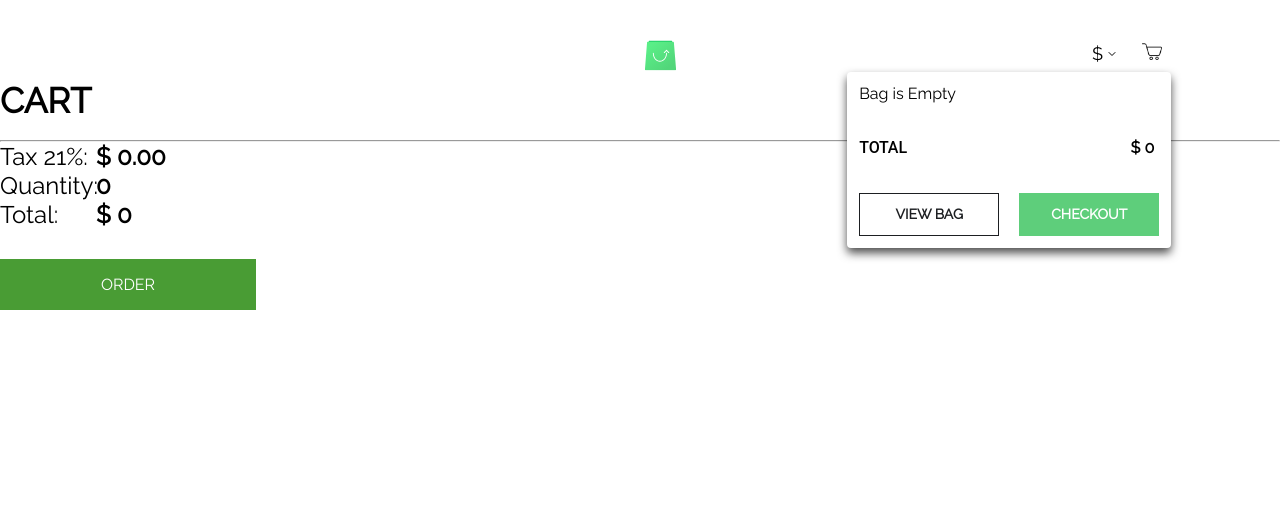
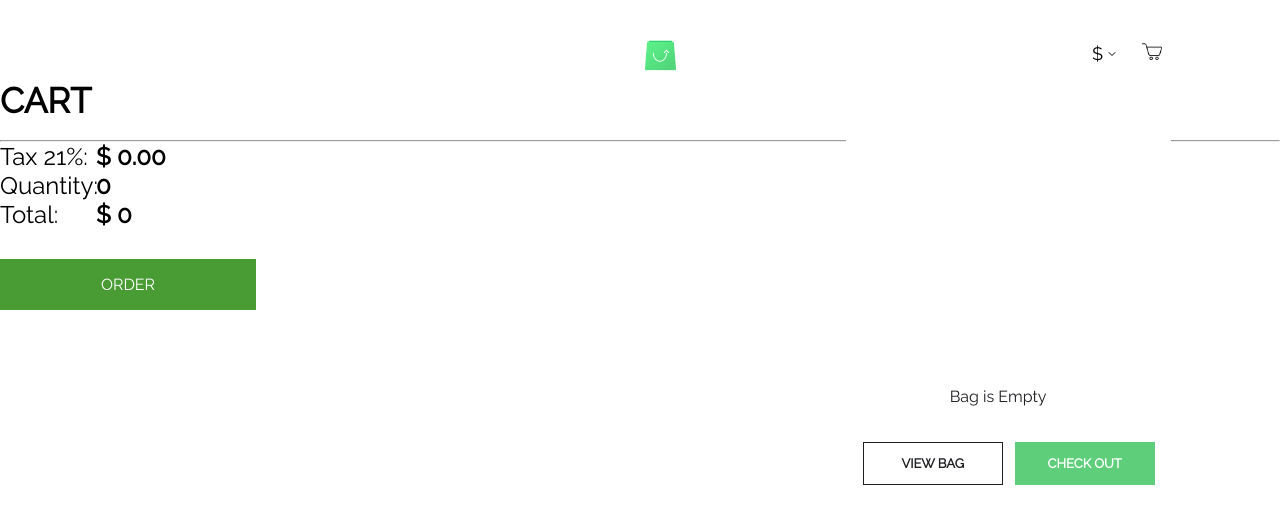
Before and after one commit to KemalDurukanMERT/Scandiweb-Test-Case, a React (Create React App) app in the folder test-case/: page /cart in a window 1280 px wide. Both pictures are taken after a click on the element 1152 px from the left and 50 px from the top of the page. Shown: the top 524 px of the page. Built offline with nearby package versions, Linux system fonts and the light colour scheme.

Commit message:
Some changes in styling

```diff
--- a/test-case/public/index.html
+++ b/test-case/public/index.html
@@ -14,6 +14,12 @@
     <link rel="preconnect" href="https://fonts.gstatic.com" crossorigin />
     <link
       href="https://fonts.googleapis.com/css2?family=Raleway&display=swap"
+      rel="stylesheet"
+    />
+    <link rel="preconnect" href="https://fonts.googleapis.com" />
+    <link rel="preconnect" href="https://fonts.gstatic.com" crossorigin />
+    <link
+      href="https://fonts.googleapis.com/css2?family=Roboto:wght@500&display=swap"
       rel="stylesheet"
     />
     <!--
--- a/test-case/src/Components/Navbar/MiniCart/MiniCart.css
+++ b/test-case/src/Components/Navbar/MiniCart/MiniCart.css
@@ -1,219 +1,351 @@
 .toggle__cart {
-  opacity: 1;
+  display: flex;
+  flex-direction: column;
+  justify-content: center;
+  align-items: center;
+  padding: 32px 16px;
+  gap: 32px;
+
   position: absolute;
   right: 5%;
-  top: 2rem;
-  overflow: hidden;
-  padding: 0.75rem;
-  border-radius: 0.25rem;
-  box-shadow: 0 5px 10px 0px rgba(0, 0, 0, .7);
+  top: 3.5rem;
+  background: white;
+  width: 325px;
+  height: 677px;
+
   z-index: 999;
-  background-color: white;
-  width: min-content;
 }
 
-.item {
-  padding-top: 7px;
-  color: none;
-  cursor: pointer;
+.frame12 {
+  display: flex;
+  flex-direction: column;
+  align-items: flex-start;
+  padding: 0px;
+  gap: 32px;
+
+  width: 293px;
+  height: 538px;
 }
 
-.item:hover {
-  color: var(--dropdown-click);
+.bag-header {
+  width: 118px;
+  height: 26px;
+
+  font-family: "Raleway";
+  font-style: normal;
+  font-size: 16px;
+  line-height: 160%;
+
+  text-align: right;
+
+  color: #1d1f22;
 }
 
-.mini-cart-item {
-  width: 100%;
-  min-height: 150px;
+.items {
   display: flex;
-  justify-content: space-between;
-  padding: 0px 0px;
-  margin:0;
-  text-transform: uppercase;
+  flex-direction: column;
+  align-items: flex-start;
+  padding: 0px;
+  gap: 40px;
+
+  width: 293px;
+  height: 420px;
+  overflow-y: scroll;
 }
 
-.mini-cart-item:not(:last-child) {
-  margin-bottom: 40px;
+.items::-webkit-scrollbar{
+  display: none;
 }
 
-.mini-cart-item__info .brand,
-.mini-cart-item__info .name {
+.frame9 {
+  display: flex;
+  flex-direction: row;
+  align-items: flex-start;
+  padding: 0px;
+  gap: 8px;
+
+  width: 293px;
+  height: 190px;
+}
+
+.frame8 {
+  display: flex;
+  flex-direction: row;
+  align-items: flex-start;
+  padding: 0px;
+  gap: 4px;
+
+  width: 164px;
+  height: 190px;
+}
+
+.frame7 {
+  display: flex;
+  flex-direction: column;
+  align-items: flex-start;
+  padding: 0px;
+  gap: 8px;
+
+  width: 136px;
+  height: 190px;
+}
+
+.frame3 {
+  display: flex;
+  flex-direction: column;
+  align-items: flex-start;
+  padding: 0px;
+  gap: 4px;
+
+  width: 136px;
+  height: 82px;
+}
+
+.name {
+  width: 136px;
+  height: 52px;
+
+  font-family: "Raleway";
+  font-style: normal;
   font-weight: 300;
   font-size: 16px;
   line-height: 160%;
-  margin-bottom: 0;
+
+  display: flex;
+  flex-direction: column;
+  justify-content: flex-start;
+
+  color: #1d1f22;
 }
 
-.mini-cart-item__info .price_value {
+.price {
+  width: 52px;
+  height: 26px;
+
+  font-family: "Raleway";
+  font-style: normal;
+  font-weight: 500;
+  font-size: 16px;
+  line-height: 160%;
+
+  text-align: right;
+
+  color: #1d1f22;
+}
+
+.attributes {
+  display: flex;
+  flex-direction: column;
+  align-items: flex-start;
+  padding: 0px;
+  gap: 8px;
+
+  width: 120px;
+  height: 48px;
+}
+
+.attribute-name {
+  width: 30px;
+  height: 16px;
+
+  font-family: "Raleway";
+  font-style: normal;
+  font-weight: 400;
+  font-size: 14px;
+  line-height: 16px;
+  display: flex;
+  align-items: center;
+
+  color: #1d1f22;
+}
+
+.attribute-list {
+  display: flex;
+  flex-direction: row;
+  align-items: flex-start;
+  padding: 0px;
+  gap: 8px;
+}
+
+.attribute-list_text-false {
+  box-sizing: border-box;
+  font-family: "Source Sans Pro";
+  font-style: normal;
+  font-weight: 400;
+  font-size: 14px;
+  line-height: 160%;
+
+  color: #1d1f22;
+
+  display: flex;
+  justify-content: center;
+
+  width: max-content;
+  padding-right: 0.3rem;
+  padding-left: 0.3rem;
+  height: 24px;
+  background: rgba(255, 255, 255, 0.2);
+  border: 1px solid #1d1f22;
+}
+
+.attribute-list_text-true {
+  box-sizing: border-box;
+  font-family: "Source Sans Pro";
+  font-style: normal;
+  font-weight: 400;
+  font-size: 14px;
+  line-height: 160%;
+
+  color: #ffffff;
+
+  display: flex;
+  justify-content: center;
+
+  width: max-content;
+  padding-right: 0.3rem;
+  padding-left: 0.3rem;
+  height: 24px;
+  background: #1d1f22;
+  border: 1px solid #1d1f22;
+}
+
+.attribute-list_color-true {
+  width: 20px;
+  height: 20px;
+  border: 1px solid #5ece7b;
+}
+.attribute-list_color-false {
+  width: 16px;
+  height: 16px;
+}
+
+.frame4 {
+  display: flex;
+  flex-direction: column;
+  justify-content: space-between;
+  align-items: center;
+  padding: 0px;
+  gap: 32px;
+
+  width: 24px;
+  height: 190px;
+}
+
+.btn {
+  width: 24px;
+  height: 24px;
+  border: 1px solid #1d1f22;
+}
+
+.btn span {
+  font-family: "Raleway";
+  font-style: normal;
+  font-weight: 500;
+  font-size: 20px;
+  line-height: 160%;
+
+  position: relative;
+  left: 30%;
+  bottom: 20%;
+  color: #1d1f22;
+}
+
+.quantity {
+  width: 8px;
+  height: 26px;
+
+  font-family: "Raleway";
+  font-style: normal;
+  font-weight: 500;
+  font-size: 20px;
+  line-height: 160%;
+
+  text-align: center;
+}
+
+.item-image img {
+  width: 121px;
+  height: 190px;
+  object-fit: contain;
+}
+
+.total-price {
+  width: 289px;
+  height: 28px;
+  display: flex;
+  justify-content: space-between;
+  margin-top: 1rem;
+}
+
+.total-price span {
+  font-family: "Roboto";
+  font-style: normal;
+  font-weight: 500;
+  font-size: 16px;
+  line-height: 18px;
+
+  color: #1d1f22;
+}
+
+.total-price div {
+  font-family: "Raleway";
+  font-style: normal;
   font-weight: 700;
   font-size: 16px;
   line-height: 160%;
-  margin-bottom: 8px;
+  padding-right: 0;
 }
 
-.mini-cart-item__attributes .attributes:not(:last-child) {
-  margin-bottom: 8px;
-}
+.mini-cart-btn {
+  display: flex;
+  flex-direction: row;
+  align-items: flex-start;
+  padding: 0px;
+  gap: 12px;
 
-.mini-cart-item__attributes .attributes:last-child {
-  margin-bottom: 0px;
-}
+  width: 292px;
+  height: 43px;
 
-.mini-cart-item__attributes-title {
+  text-decoration: none;
+
   font-family: "Raleway";
-  font-weight: 400;
-  font-size: 14px;
-  line-height: 16px;
-  margin-bottom: 8px;
-}
-
-.mini-cart-item__attributes-text_false,
-.mini-cart-item__attributes-text_true {
-  font-family: "Source Sans Pro";
-  font-weight: 400;
-  font-size: 14px;
-  line-height: 160%;
-  background-color: rgba(166, 166, 166, 0.2);
-  border: 1px solid #a6a6a6;
-  box-sizing: border-box;
-  padding: 0 3px;
-  min-width: 24px;
-  height: 24px;
-  display: flex;
-  align-items: center;
-  justify-content: center;
-}
-
-.mini-cart-item__attributes-text_true {
-  background: #1d1f22;
-  color: #ffffff;
-  border: none;
-}
-
-.mini-cart-item__attributes-color_false,
-.mini-cart-item__attributes-color_true {
-  width: 16px;
-  height: 16px;
-  box-sizing: border-box;
-}
-
-.mini-cart-item__attributes-color_true {
-  box-shadow: 0 0 0 1px #ffffff, 0 0 0 2px #5ece7b;
-}
-
-.mini-cart-item__attributes-list {
-  display: flex;
-}
-
-.mini-cart-item__attributes-list
-  div:not(.mini-cart-item__attributes-list div:last-child) {
-  margin-right: 8px;
-}
-
-.mini-cart-item__gallery {
-  margin-left: 8px;
-  margin-right: 0;
-  width: 121px;
-  display: flex;
-  align-items: center;
-}
-
-.mini-cart-item__gallery img {
-  max-width: 121px;
-  max-height: 190px;
-}
-
-.mini-cart-item__quantity .quantity {
-  font-size: 16px;
-}
-
-.mini-cart-item__quantity .btn-plus,
-.mini-cart-item__quantity .btn-minus {
-  border: 1px solid black;
-  padding: 4px 8px;
-}
-
-.mini-cart-item__quantity .btn-plus:hover,
-.mini-cart-item__quantity .btn-minus:hover {
-  opacity: 0.3;
-}
-
-.mini-cart-item__quantity .btn-plus span,
-.mini-cart-item__quantity .btn-minus span {
-  width: 8px;
-}
-
-.mini-cart-item__right {
-  margin-right: 0;
-  display: flex;
-}
-
-.mini-cart-item__quantity {
-  display: flex;
-  flex-direction: column;
-  align-items: center;
-  justify-content: space-between;
-  padding: 20px 7px;
-}
-
-.mini-cart__total-price {
-  margin: 32px 0;
-  display: flex;
-  width: 100%;
-  justify-content: space-between;
-  align-items: baseline;
-}
-
-.mini-cart__total-price p:first-child {
-  font-family: "Roboto";
-  font-weight: 500;
-  font-size: 16px;
-  line-height: 112%;
-}
-
-.mini-cart__total-price p:last-child {
-  font-family: "Raleway";
-  font-weight: 700;
-  font-size: 16px;
-  line-height: 160%;
-}
-
-.mini-cart__btns {
-  display: flex;
-  justify-content: space-between;
-  align-items: center;
-}
-
-.mini-cart__btn {
-  width: 140px;
-  height: 43px;
-  text-transform: uppercase;
-  font-family: "Raleway";
+  font-style: normal;
   font-weight: 600;
-  font-size: 14px;
-  line-height: 120%;
-  border: none;
-  cursor: pointer;
-  box-sizing: border-box;
-}
-
-.mini-cart__btn:active {
-  transform: scale(0.97);
+  font-size: 13px;
 }
 
 .btn-view {
+  box-sizing: border-box;
+
+  display: flex;
+  flex-direction: column;
+  justify-content: center;
+  align-items: center;
+  padding: 16px 32px;
+
+  width: 140px;
+  height: 43px;
+
   background: #ffffff;
   border: 1px solid #1d1f22;
-  color: #1d1f22;
-  margin-right: 20px;
+
+  color: #1D1F22;
 }
 
 .btn-checkout {
+  display: flex;
+  flex-direction: column;
+  justify-content: center;
+  align-items: center;
+  padding: 16px 32px;
+
+  width: 140px;
+  height: 43px;
+
   background: #5ece7b;
-  color: #ffffff;
+  color: #FFFFFF;
 }
 
-.btn-checkout:hover,
-.btn-view:hover {
-  opacity: 0.78;
+.linked {
+  text-decoration: none;
 }
--- a/test-case/src/Components/Navbar/MiniCart/MiniCart.jsx
+++ b/test-case/src/Components/Navbar/MiniCart/MiniCart.jsx
@@ -39,60 +39,47 @@ class MiniCart extends Component {
     return (
       <div className="toggle__cart">
         {cartt.length === 0 ? (
-          <div>Bag is Empty</div>
+          <div className="frame12 bag-header">Bag is Empty</div>
         ) : (
-          <div>
-            <div>
-              <b>My Bag</b> {localStorage.getItem("totalAmount")} items
+          <div className="frame12">
+            <div className="bag-header">
+              <b>My Bag,</b> {localStorage.getItem("totalAmount")} items
             </div>
+            <div className="items">
               {cartt.map((item, index) => {
                 return (
-                <div className="mini-cart-item" key={index}>
-                  <div className="mini-cart-item__info">
-                    <p className="brand">{item.brand}</p>
-                    <p className="name">{item.name}</p>
+                  <div className="frame9" key={index}>
+                    <div className="frame8">
+                      <div className="frame7">
+                        <div className="frame3">
+                          <div className="name">{item.name}</div>
+                          <div className="price">
                             <Price prices={item.prices} />
+                          </div>
+                        </div>
                         {item.attributes.map((attribute) => (
                           <div
-                        style={{
-                          margin: "0",
-                          padding: "0",
-                        }}
                             key={`${item.id} ${attribute.name}`}
+                            className="attributes"
                           >
-                        <p>{`${attribute.name}:`}</p>
-                        <div
-                          className="mini-cart-item__attributes-list"
-                          style={{
-                            margin: "0",
-                            padding: "0",
-                          }}
-                        >
+                            <div className="attribute-name">{`${attribute.name}:`}</div>
+                            <div className="attribute-list">
                               {attribute.items.map((item) => (
-                            <div
-                              key={`${item.id} ${item.id}`}
-                              style={{
-                                margin: "0",
-                                padding: "0",
-                                lineHeight: "0",
-                              }}
-                            >
+                                <div key={`${item.id} ${item.id}`}>
                                   <input
                                     type="radio"
                                     id={`${attribute.id} ${item.id}`}
                                     name={attribute.name + index}
                                     value={item.value}
-                                disabled={
-                                  item.selected
-                                }
+                                    disabled={item.selected}
                                   />
                                   <label htmlFor={`${attribute.id} ${item.id}`}>
                                     <div
                                       className={
                                         attribute.type !== "swatch"
-                                      ? "mini-cart-item__attributes-text_" +
+                                          ? "attribute-list_text-" +
                                             item.selected
-                                      : "mini-cart-item__attributes-color_" +
+                                          : "attribute-list_color-" +
                                             item.selected
                                       }
                                       style={
@@ -104,9 +91,8 @@ class MiniCart extends Component {
                                                   ? "black"
                                                   : item.value
                                               }`,
-                                          margin: ".2rem",
                                             }
-                                      : { margin: ".2rem" }
+                                          : {}
                                       }
                                     >
                                       {attribute.type === "swatch"
@@ -120,55 +106,47 @@ class MiniCart extends Component {
                           </div>
                         ))}
                       </div>
-                  <div className="mini-cart-item__right" style={{marginRight: "0"}}>
-                    <div className="mini-cart-item__quantity">
-                      <div
-                        className="btn-minus"
-                        style={{ padding: "0", cursor: "pointer" }}
-                        onClick={() => handleMinus(item)}
-                      >
+                      <div className="frame4">
+                        <div className="btn" onClick={() => handlePlus(item)}>
+                          <span>+</span>
+                        </div>
+                        <div className="quantity">{item.amount}</div>
+                        <div className="btn" onClick={() => handleMinus(item)}>
                           <span>-</span>
                         </div>
-                      <div className="quantity">{item.amount}</div>
-                      <div
-                        className="btn-plus"
-                        style={{ padding: "0", cursor: "pointer" }}
-                        onClick={() => handlePlus(item)}
-                      >
-                        <span>+</span>
                       </div>
                     </div>
-                    <div className="mini-cart-item__gallery" >
+                    <div className="item-image">
                       <img src={item.gallery[0]} alt="" />
-                    </div>
                     </div>
                   </div>
                 );
               })}
             </div>
+            <div className="total-price">
+              <span>Total</span>
+              <div>
+                {this.props.currency}{totalPrice()}
+              </div>
+            </div>
+          </div>
         )}
 
-        <div className="mini-cart__total-price">
-          <p>Total</p>
-          <p>
-            {this.props.currency} {totalPrice()}
-          </p>
-        </div>
-        <div className="mini-cart__btns">
-          <Link to="/cart">
-            <button
+        <div className="mini-cart-btn">
+          <Link to="/cart" className="linked">
+            <div
               onClick={() => handleClick()}
-              className="btn-view mini-cart__btn"
+              className="btn-view"
             >
               VIEW BAG
-            </button>
+            </div>
           </Link>
-          <button
+          <div
             onClick={() => handleCheckout()}
-            className="btn-checkout mini-cart__btn"
+            className="btn-checkout"
           >
-            CHECKOUT
-          </button>
+            CHECK OUT
+          </div>
         </div>
       </div>
     );
--- a/test-case/src/Components/ProductDetail/ProductDetail.jsx
+++ b/test-case/src/Components/ProductDetail/ProductDetail.jsx
@@ -86,6 +86,7 @@ class ProductDetail extends Component {
           const product = data.product;
           return (
             <div className="detailed_details">
+              {this.props.mainOpacity && <div className="main-opacity"></div>}
               <div className="images__section">
                 <div className="SmallImg">
                   {product.gallery.map((image, index) => (
@@ -222,6 +223,7 @@ class ProductDetail extends Component {
 const mapStateToProps = (state) => {
   return {
     cart: state.reducer.cart,
+    mainOpacity: state.reducer.mainOpacity,
   };
 };
 
```
Also changed, not shown: test-case/src/App.css (+0 -12 lines), test-case/src/Components/Home/Home.jsx (+4 -4 lines), test-case/src/Components/Home/Home.styled.jsx (+4 -4 lines), test-case/src/Components/ProductDetail/ProductDetail.css (+25 -37 lines). Lines whose indentation alone changed are shown as unchanged.
